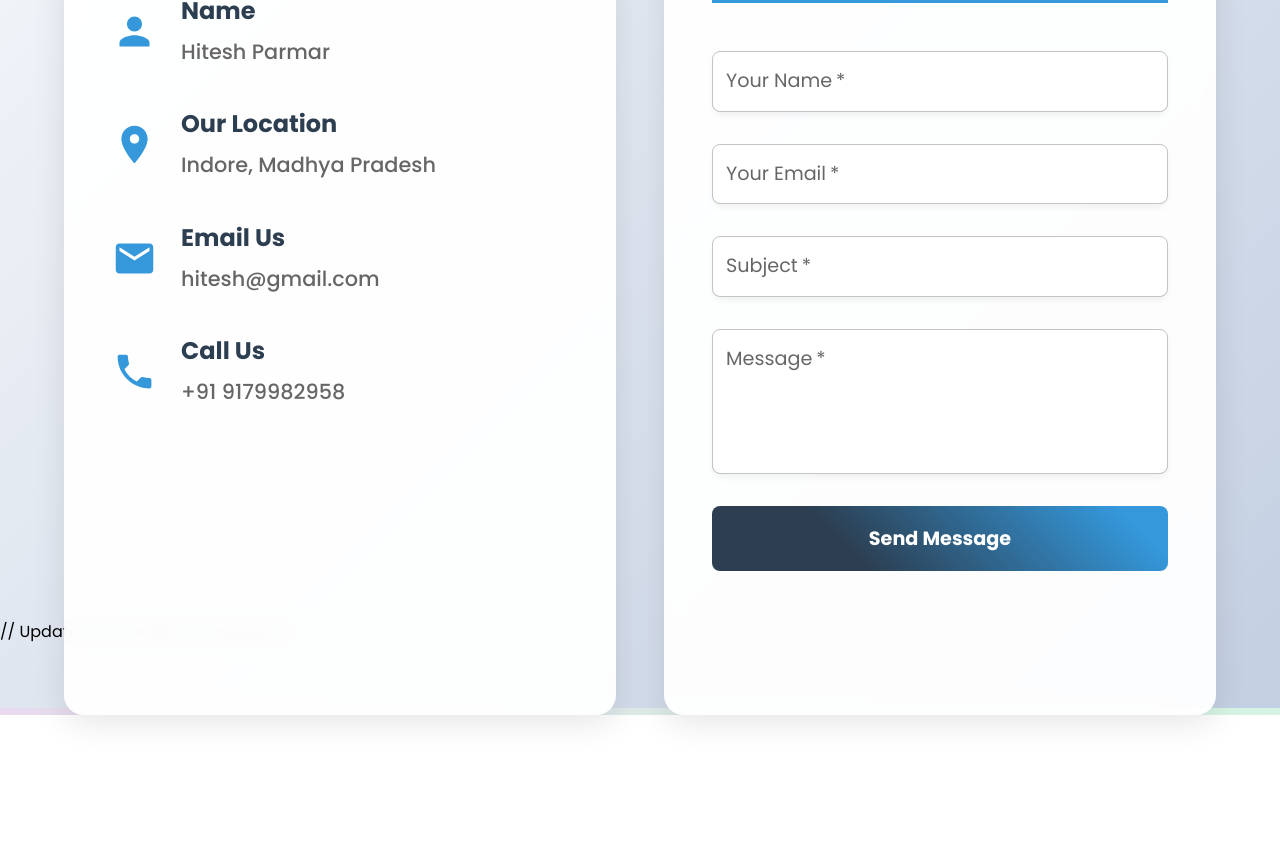
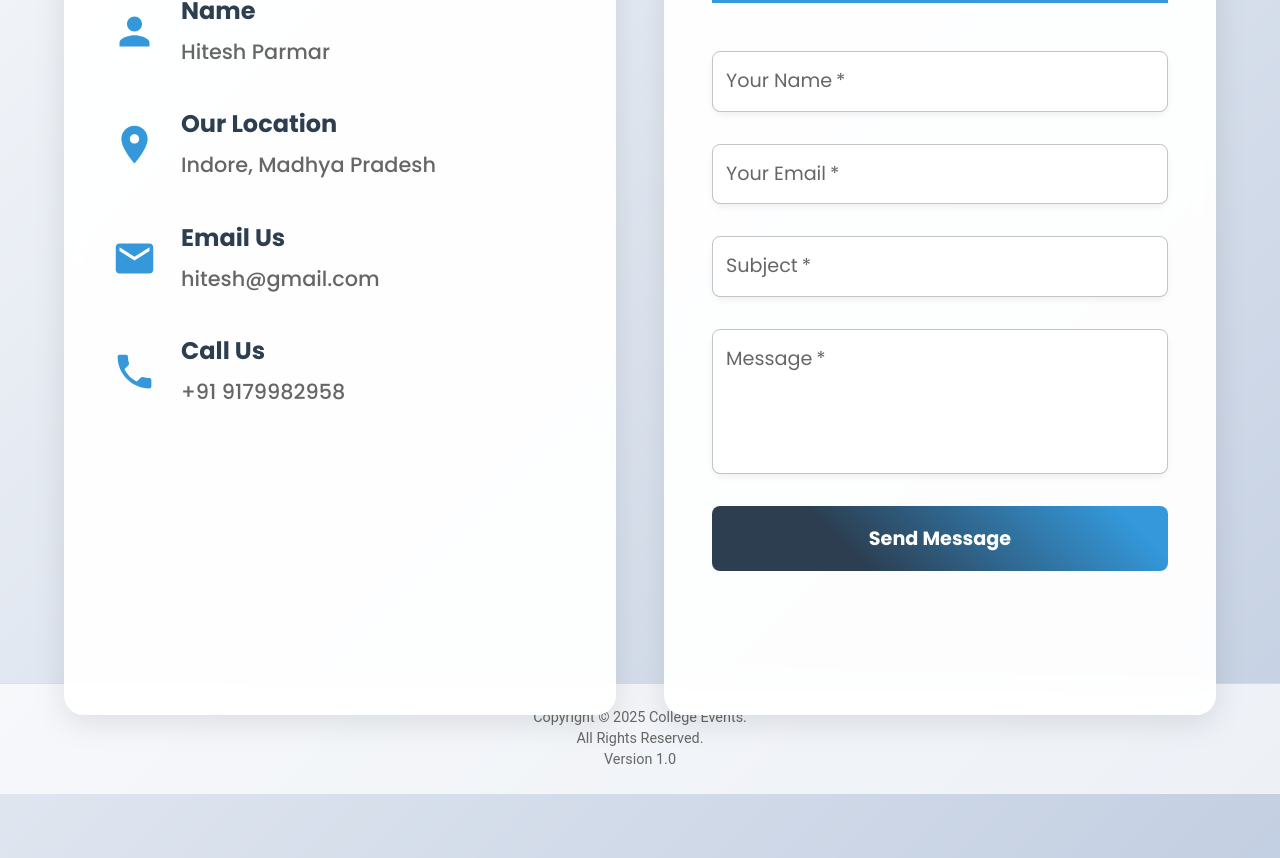
Before and after one commit to Hitesh9298/college_event_frontend, a React (Create React App) app: page /contact in a window 1280 px wide. Shown: the part 304-1162 px from the top of the page. Before the commit the page ends 1019 px from the top, so only its background shows below. Built offline with nearby package versions, Linux system fonts and the light colour scheme; no server answers.

Commit message:
fix contact

```diff
--- a/src/pages/Contact.js
+++ b/src/pages/Contact.js
@@ -39,7 +39,7 @@ const Contact = () => {
 			e.preventDefault();
 			setIsLoading(true);
 			try {
-				const response = await fetch('http://localhost:4000/api/contact', {
+				const response = await fetch('https://clgevent-back.onrender.com/api/contact', {
 					method: 'POST',
 					headers: {
 						'Content-Type': 'application/json',
@@ -292,9 +292,33 @@ const Contact = () => {
 							  </Grid>
 							</Grid>
 						  </Container>
+                                {/* Copyright Section */}
+              <Box
+                sx={{
+                  mt: 8,
+                  py: 3,
+                  textAlign: 'center',
+                  borderTop: '1px solid rgba(0, 0, 0, 0.1)',
+                  background: 'rgba(255, 255, 255, 0.7)',
+                }}
+              >
+                <Typography
+                  variant="body2"
+                  sx={{
+                    color: '#666',
+                    fontSize: '0.9rem',
+                    fontFamily: "'Roboto', sans-serif"
+                  }}
+                >
+                  Copyright © {new Date().getFullYear()} College Events.
+                  <br />
+                  All Rights Reserved.
+                  <br />
+                  Version 1.0
+                </Typography>
+              </Box>
 
-						  // Update the Snackbar component
-                       <Snackbar
+              <Snackbar
                      open={openSnackbar}
                      autoHideDuration={6000}
                      onClose={() => setOpenSnackbar(false)}
@@ -307,8 +331,8 @@ const Contact = () => {
             {snackbarMessage}
         </Alert>
     </Snackbar>
-						</Box>
-					  );
-					};
+	</Box>
+	);
+	};
 
-					export default Contact;
+	export default Contact;
```
